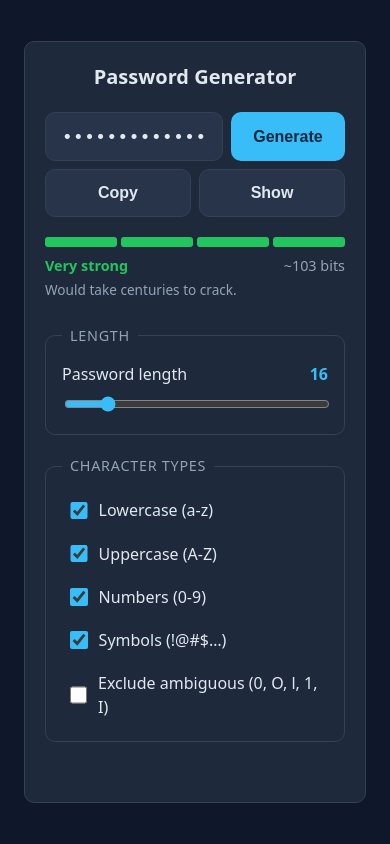
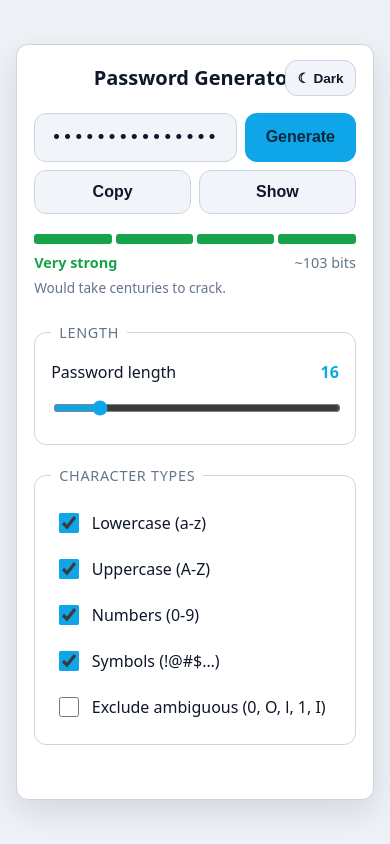
Before and after one commit to Martialmeans/password-generator, a plain HTML site: page index.html in a window 390 px wide. Drawn offline with Linux system fonts and the light colour scheme.

Commit message:
Add Phase 4: light/dark theming, subtle transitions, mobile polish

```diff
--- a/index.html
+++ b/index.html
@@ -3,21 +3,66 @@
 <head>
   <meta charset="UTF-8" />
   <meta name="viewport" content="width=device-width, initial-scale=1" />
+  <meta name="color-scheme" content="light dark" />
   <title>Password Generator</title>
   <style>
-    /* ---------- Design tokens ---------- */
+    /* ---------- Theme tokens ----------
+       Light is the default. The dark set is applied when the system prefers
+       dark AND the user has not forced light, or when data-theme="dark". */
     :root {
+      color-scheme: light;
+      --bg: #eef2f7;
+      --panel: #ffffff;
+      --panel-2: #f1f5f9;
+      --text: #0f172a;
+      --muted: #64748b;
+      --on-accent: #06283d;
+      --accent: #0ea5e9;
+      --accent-strong: #0284c7;
+      --border: #cbd5e1;
+      --focus: #2563eb;
+      --shadow: 0 12px 32px rgba(15, 23, 42, 0.12);
+      --weak: #dc2626;
+      --fair: #ea580c;
+      --strong: #ca8a04;
+      --very-strong: #16a34a;
+      --radius: 12px;
+    }
+
+    @media (prefers-color-scheme: dark) {
+      :root:not([data-theme="light"]) {
+        color-scheme: dark;
+        --bg: #0f172a;
+        --panel: #1e293b;
+        --panel-2: #273449;
+        --text: #e2e8f0;
+        --muted: #94a3b8;
+        --on-accent: #06283d;
+        --accent: #38bdf8;
+        --accent-strong: #0ea5e9;
+        --border: #334155;
+        --focus: #fbbf24;
+        --shadow: 0 12px 32px rgba(0, 0, 0, 0.45);
+        --weak: #ef4444;
+        --fair: #f97316;
+        --strong: #eab308;
+        --very-strong: #22c55e;
+      }
+    }
+
+    :root[data-theme="dark"] {
+      color-scheme: dark;
       --bg: #0f172a;
       --panel: #1e293b;
       --panel-2: #273449;
       --text: #e2e8f0;
       --muted: #94a3b8;
+      --on-accent: #06283d;
       --accent: #38bdf8;
       --accent-strong: #0ea5e9;
       --border: #334155;
       --focus: #fbbf24;
-      --radius: 10px;
-      /* Strength level colors (also distinguished by segment count + label). */
+      --shadow: 0 12px 32px rgba(0, 0, 0, 0.45);
       --weak: #ef4444;
       --fair: #f97316;
       --strong: #eab308;
@@ -27,17 +72,23 @@
     /* ---------- Base / layout ---------- */
     * { box-sizing: border-box; }
 
+    /* Subtle, cheap transitions only (no layout/transform animation). */
+    *, *::before, *::after {
+      transition: background-color 0.2s ease, border-color 0.2s ease, color 0.2s ease;
+    }
+
     body {
       margin: 0;
       min-height: 100vh;
       display: flex;
       align-items: center;
       justify-content: center;
-      padding: 1.5rem;
+      padding: clamp(0.75rem, 4vw, 1.5rem);
       font-family: system-ui, -apple-system, "Segoe UI", Roboto, sans-serif;
       background: var(--bg);
       color: var(--text);
       line-height: 1.5;
+      -webkit-text-size-adjust: 100%;
     }
 
     main {
@@ -46,13 +97,27 @@
       background: var(--panel);
       border: 1px solid var(--border);
       border-radius: var(--radius);
-      padding: clamp(1.25rem, 4vw, 2rem);
+      padding: clamp(1.1rem, 4vw, 2rem);
+      box-shadow: var(--shadow);
+    }
+
+    /* Header keeps the title centered while the theme toggle sits at the right. */
+    .app-header {
+      position: relative;
+      margin-bottom: 1.25rem;
     }
 
     h1 {
-      margin: 0 0 1.25rem;
+      margin: 0;
       font-size: clamp(1.25rem, 4vw, 1.6rem);
       text-align: center;
+    }
+
+    .theme-toggle {
+      position: absolute;
+      top: 50%;
+      right: 0;
+      transform: translateY(-50%);
     }
 
     /* ---------- Password display ---------- */
@@ -135,15 +200,16 @@
 
     /* ---------- Buttons ---------- */
     button {
-      padding: 0.85rem 1.4rem;
+      min-height: 44px; /* touch-friendly */
+      padding: 0.7rem 1.3rem;
       font-size: 1rem;
       font-weight: 600;
-      color: #06283d;
+      color: var(--on-accent);
       background: var(--accent);
       border: none;
       border-radius: var(--radius);
       cursor: pointer;
-      transition: background 0.15s ease;
+      touch-action: manipulation;
     }
 
     button:hover { background: var(--accent-strong); }
@@ -156,6 +222,17 @@
     }
 
     .btn-secondary:hover { background: var(--border); }
+
+    .theme-toggle {
+      min-height: 36px;
+      padding: 0.35rem 0.7rem;
+      font-size: 0.85rem;
+      color: var(--text);
+      background: var(--panel-2);
+      border: 1px solid var(--border);
+    }
+
+    .theme-toggle:hover { background: var(--border); }
 
     /* Visible keyboard focus everywhere. */
     :focus-visible {
@@ -170,6 +247,8 @@
       border: 1px solid var(--border);
       border-radius: var(--radius);
     }
+
+    fieldset:last-of-type { margin-bottom: 0; }
 
     legend {
       padding: 0 0.5rem;
@@ -194,6 +273,7 @@
 
     input[type="range"] {
       width: 100%;
+      height: 1.75rem; /* larger touch target */
       accent-color: var(--accent);
       cursor: pointer;
     }
@@ -201,21 +281,21 @@
     .checkbox-grid {
       display: grid;
       grid-template-columns: repeat(auto-fit, minmax(9rem, 1fr));
-      gap: 0.5rem 1rem;
+      gap: 0.25rem 1rem;
     }
 
     .checkbox-grid label {
       display: flex;
       align-items: center;
-      gap: 0.5rem;
+      gap: 0.6rem;
       cursor: pointer;
-      padding: 0.35rem 0.25rem;
-      border-radius: 6px;
+      padding: 0.5rem 0.25rem; /* touch-friendly row height */
+      border-radius: 8px;
     }
 
     input[type="checkbox"] {
-      width: 1.1rem;
-      height: 1.1rem;
+      width: 1.25rem;
+      height: 1.25rem;
       accent-color: var(--accent);
       cursor: pointer;
     }
@@ -229,12 +309,25 @@
       text-align: center;
     }
 
-    #status.error { color: #fca5a5; }
+    #status.error { color: var(--weak); }
+
+    /* ---------- Motion preference ---------- */
+    @media (prefers-reduced-motion: reduce) {
+      *, *::before, *::after { transition: none !important; }
+    }
   </style>
 </head>
 <body>
   <main>
-    <h1>Password Generator</h1>
+    <div class="app-header">
+      <h1>Password Generator</h1>
+      <button
+        id="theme-toggle"
+        type="button"
+        class="theme-toggle"
+        aria-label="Switch to light theme"
+      >Light</button>
+    </div>
 
     <!-- Password display: read-only so it can be selected/copied but not edited.
          Starts masked (type="password"); the Show/Hide button toggles the type. -->
@@ -261,7 +354,7 @@
     <!-- Strength meter. The level is also conveyed by the number of filled
          segments and by the text label, so it does not rely on color alone. -->
     <section class="strength" aria-labelledby="strength-heading">
-      <h2 id="strength-heading" class="sr-only" style="position:absolute; width:1px; height:1px; overflow:hidden; clip:rect(0 0 0 0);">Password strength</h2>
+      <h2 id="strength-heading" style="position:absolute; width:1px; height:1px; overflow:hidden; clip:rect(0 0 0 0);">Password strength</h2>
       <div class="meter" id="meter" data-level="1" aria-hidden="true">
         <span class="seg"></span>
         <span class="seg"></span>
@@ -294,7 +387,7 @@
         <label><input type="checkbox" id="numbers" checked /> Numbers (0-9)</label>
         <label><input type="checkbox" id="symbols" checked /> Symbols (!@#$…)</label>
       </div>
-      <div class="checkbox-grid" style="margin-top: 0.5rem;">
+      <div class="checkbox-grid" style="margin-top: 0.25rem;">
         <label><input type="checkbox" id="exclude-ambiguous" /> Exclude ambiguous (0, O, l, 1, I)</label>
       </div>
     </fieldset>
@@ -326,11 +419,16 @@
       { max: Infinity, label: "Very strong", note: "Would take centuries to crack." },
     ];
 
+    // Theme preference is the only thing persisted (never the password).
+    const THEME_KEY = "pwgen-theme";
+
     /* ---------- DOM references ---------- */
+    const rootEl = document.documentElement;
     const passwordEl = document.getElementById("password");
     const generateBtn = document.getElementById("generate");
     const copyBtn = document.getElementById("copy");
     const toggleBtn = document.getElementById("toggle-visibility");
+    const themeBtn = document.getElementById("theme-toggle");
     const lengthEl = document.getElementById("length");
     const lengthValueEl = document.getElementById("length-value");
     const statusEl = document.getElementById("status");
@@ -447,6 +545,47 @@
       meterSegments.forEach((seg, i) => {
         seg.classList.toggle("filled", i < strength.level);
       });
+    }
+
+    /* ---------- Theme ---------- */
+
+    const prefersDark = window.matchMedia("(prefers-color-scheme: dark)");
+
+    /** Read the persisted theme choice, if any. */
+    function readStoredTheme() {
+      try {
+        return localStorage.getItem(THEME_KEY);
+      } catch (_) {
+        return null; // e.g. storage disabled
+      }
+    }
+
+    /** The theme actually in effect: explicit choice, else the system setting. */
+    function effectiveTheme() {
+      return rootEl.dataset.theme || (prefersDark.matches ? "dark" : "light");
+    }
+
+    /** Reflect the current theme on the toggle button. */
+    function updateThemeButton() {
+      const dark = effectiveTheme() === "dark";
+      themeBtn.textContent = dark ? "☀ Light" : "☾ Dark";
+      themeBtn.setAttribute("aria-label", dark ? "Switch to light theme" : "Switch to dark theme");
+      themeBtn.setAttribute("aria-pressed", String(dark));
+    }
+
+    /** Force a theme and persist the choice. */
+    function applyTheme(theme) {
+      rootEl.dataset.theme = theme;
+      try {
+        localStorage.setItem(THEME_KEY, theme);
+      } catch (_) {
+        /* ignore storage errors */
+      }
+      updateThemeButton();
+    }
+
+    function toggleTheme() {
+      applyTheme(effectiveTheme() === "dark" ? "light" : "dark");
     }
 
     /* ---------- UI helpers ---------- */
@@ -578,10 +717,20 @@
     toggleBtn.addEventListener("click", () => {
       setPasswordVisibility(passwordEl.type === "password");
     });
+    themeBtn.addEventListener("click", toggleTheme);
     typeCheckboxes.forEach((cb) => cb.addEventListener("change", onTypeChange));
     excludeAmbiguousEl.addEventListener("change", () => regenerate(true));
 
+    // Keep the toggle label accurate if the system theme changes pre-choice.
+    prefersDark.addEventListener("change", () => {
+      if (!rootEl.dataset.theme) updateThemeButton();
+    });
+
     /* ---------- Initial state ---------- */
+    const storedTheme = readStoredTheme();
+    if (storedTheme) rootEl.dataset.theme = storedTheme;
+    updateThemeButton();
+
     updateLengthReadout();
     setPasswordVisibility(false); // Start masked.
     regenerate(false);            // Show a sample password on load.
```
